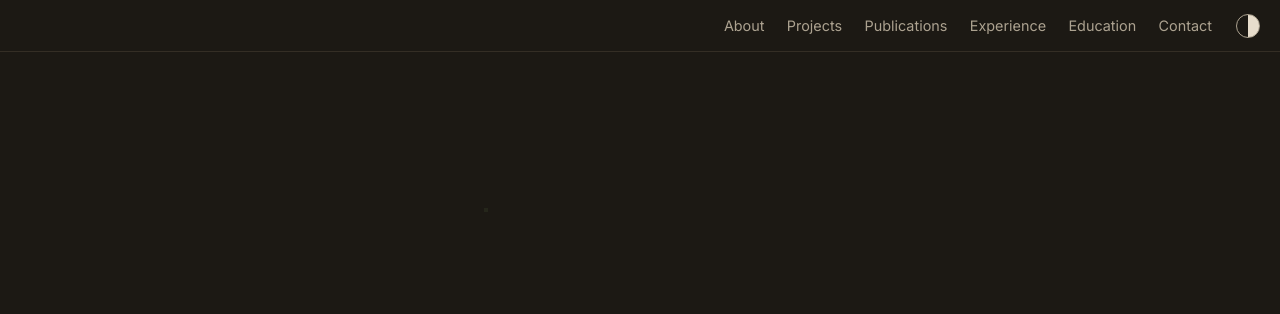
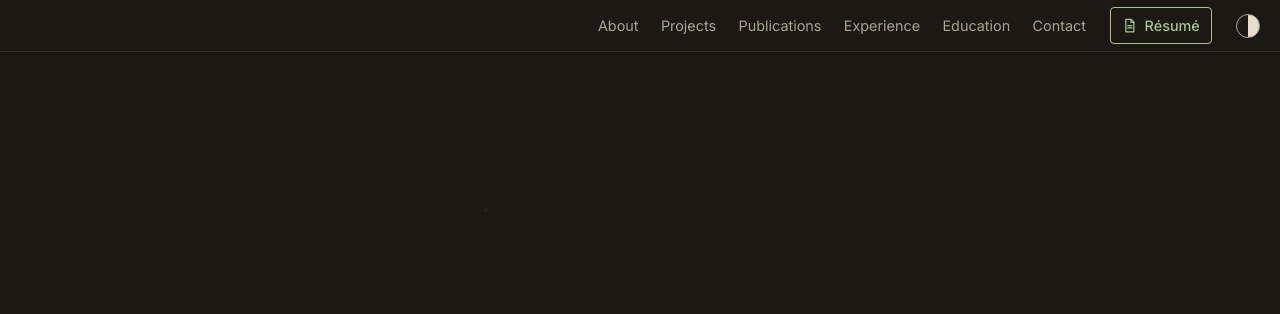
Before and after one commit to PrithviHegde/PrithviHegde.github.io, a plain HTML site: page index.html in a window 1280 px wide. Shown: the top 314 px of the page. Drawn offline with nearby package versions, Linux system fonts and the light colour scheme.

Commit message:
Show the Résumé button

```diff
--- a/index.html
+++ b/index.html
@@ -84,7 +84,6 @@
       border: 1px solid var(--accent); border-radius: 4px;
       color: var(--accent); text-decoration: none; font-weight: 500;
     }
-    .resume[hidden] { display: none; }
     .resume:hover { background: var(--accent); color: var(--bg); }
     .resume svg { width: 0.95rem; height: 0.95rem; }
 
@@ -192,8 +191,8 @@
       <a href="#education">Education</a>
       <a href="#contact">Contact</a>
     </nav>
-    <!-- hidden until resume.pdf (the web copy, no phone number) exists; remove `hidden` then -->
-    <a class="resume" href="resume.pdf" hidden>
+    <!-- resume.pdf (the web copy, no phone number) still needs adding; until then this link 404s -->
+    <a class="resume" href="resume.pdf">
       <svg viewBox="0 0 16 16" fill="none" stroke="currentColor" stroke-width="1.3" stroke-linejoin="round" stroke-linecap="round" aria-hidden="true"><path d="M4 1.5h5.5L12.5 4.5v10h-8.5z"/><path d="M9.5 1.5v3h3"/><path d="M6 8h4.5M6 10.5h4.5"/></svg>
       Résumé
     </a>
```
